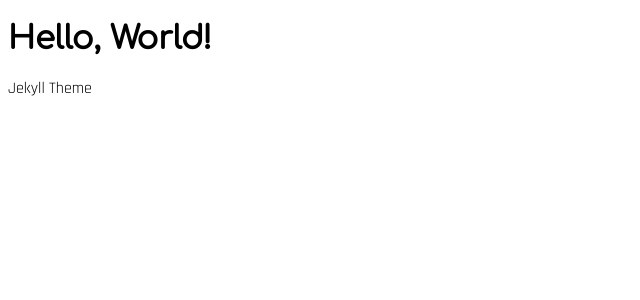
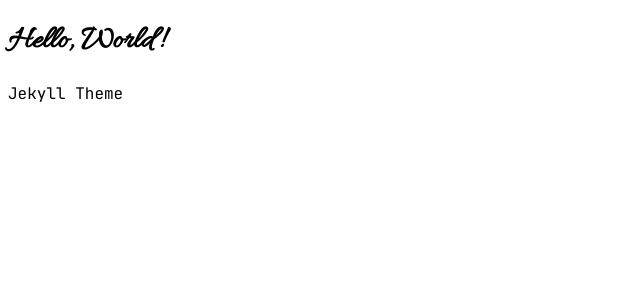
Before and after one commit to WebCoder49/jekyll-theme, a Jekyll site: the page built from index.md, in a window 1280 px wide. Shown: the top 300 px of the page, without its empty margins (0-640 px from the left). Built offline with Jekyll 4.4.1, drawn with Linux system fonts in a browser that asks for light colours; our own code applies the rules of GitHub Pages for plain Markdown files.

Commit message:
Update _config.yml

```diff
--- a/_config.yml
+++ b/_config.yml
@@ -1,5 +1,5 @@
 title: "Jekyll Theme"
 
 # Choose fonts from Google Fonts and paste their names here, being mindful of capitals.
-display-font: "Comfortaa"
-content-font: "Rajdhani"
+display-font: "Allura"
+content-font: "JetBrains Mono"
```
